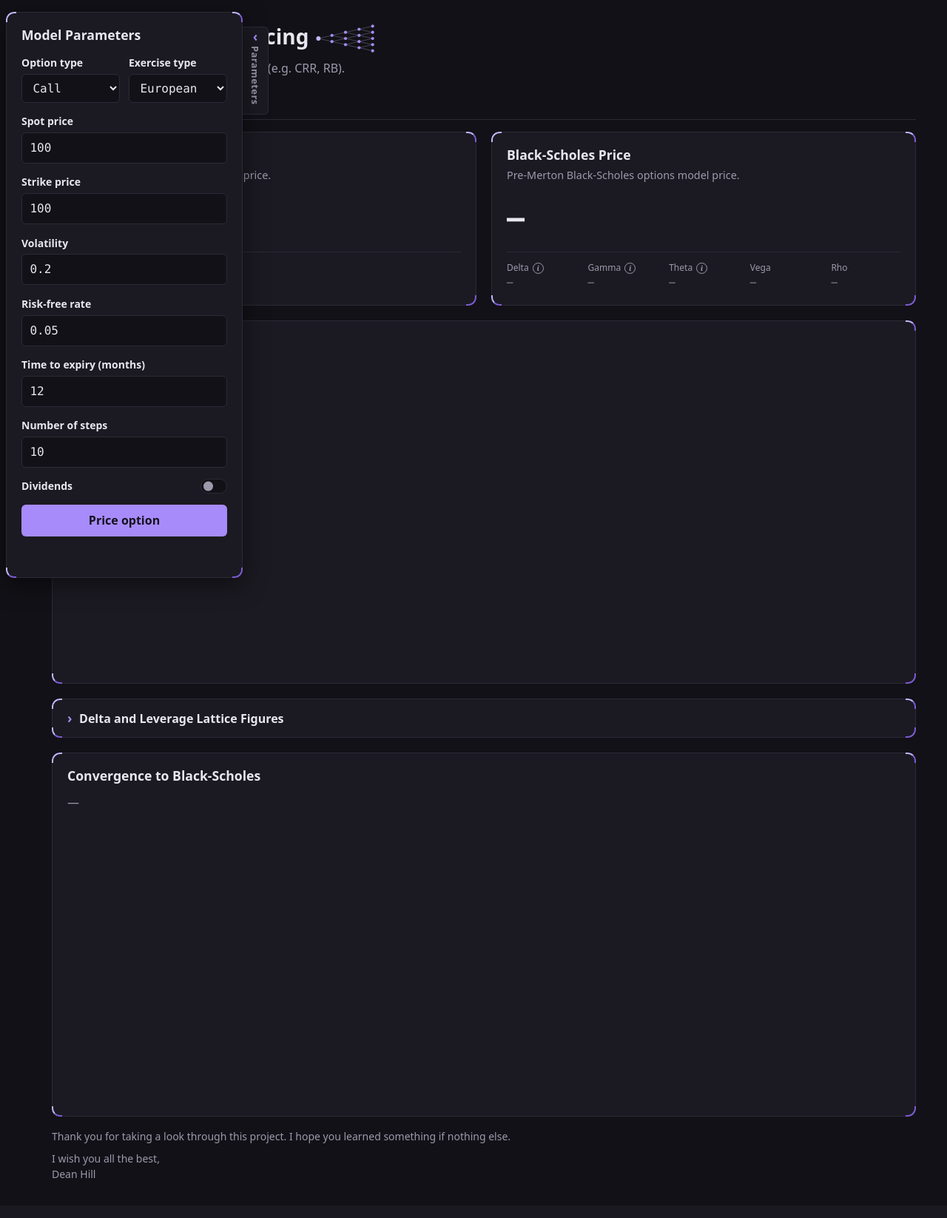
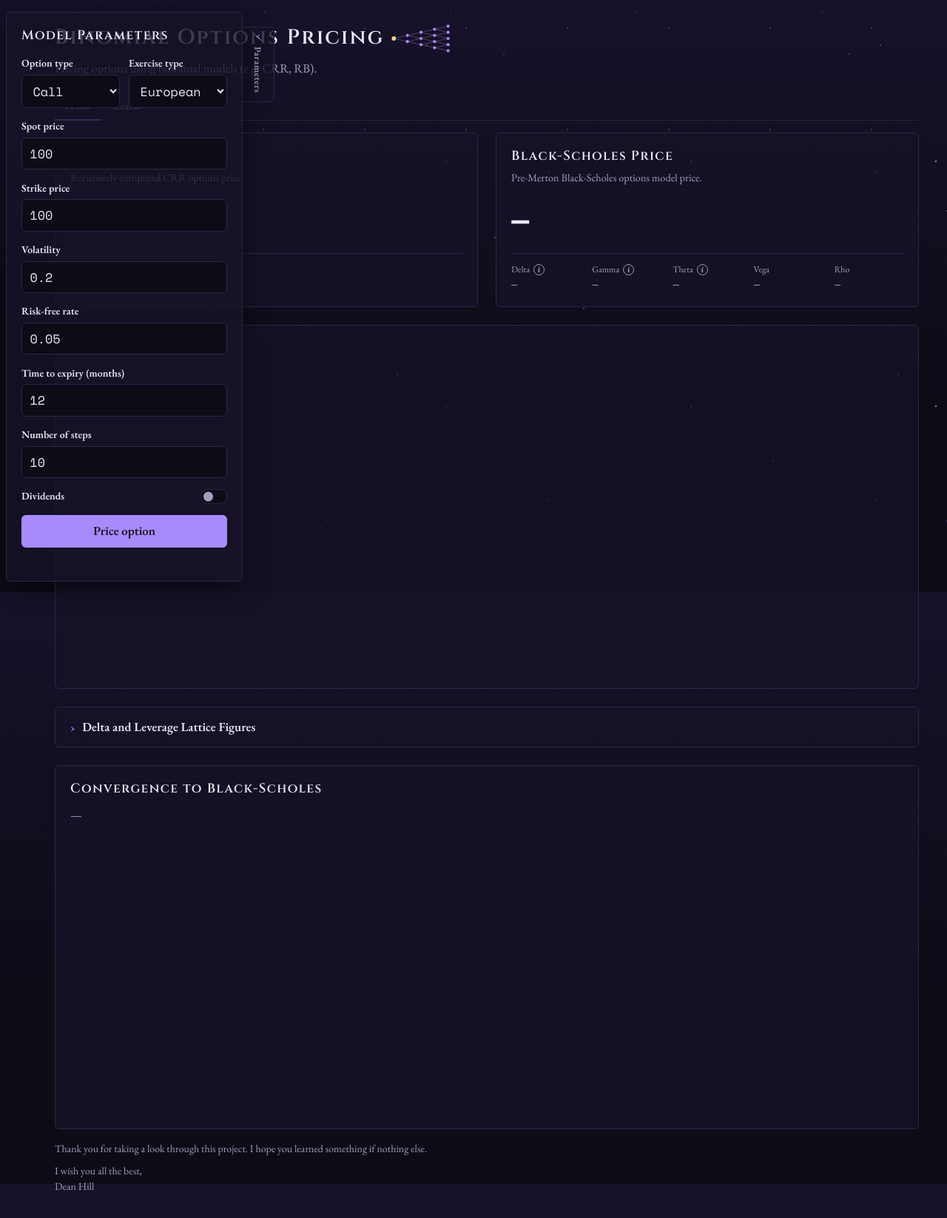
Before and after one commit to hilldean09/binomial_options_pricing, a Flask app: page / in a window 1280 px wide. Shown: the whole page at 74% size. Before the commit the page ends 1592 px from the top, so only its background shows below. Run offline with Flask 3, Linux system fonts and the light colour scheme; some libraries are stand-ins or nearby versions.

Commit message:
Set night sky palette, fonts and twinkling star field
Co-Authored-By: Claude Opus 5.5 <noreply@anthropic.com>

```diff
--- a/static/css/style.css
+++ b/static/css/style.css
@@ -1,30 +1,73 @@
-/* Dark by default; neutrals carry a faint violet tint to sit with the accent. */
+/* Orrery: the binomial tree as a star chart, read off brass instruments.
+   Dark by default; a violet night sky, with brass as the ornament and
+   amber kept for warnings. */
 :root {
     color-scheme: dark;
 
-    --bg: #121117;
-    --surface: #1b1a22;
-    --border: #2c2a36;
-    --text: #e8e6ef;
-    --text-muted: #9d99ab;
+    --bg: #0d0b16;
+    --bg-high: #17112a;
+    /* Plates are a little see-through, so the stars show faintly */
+    --surface: rgb(23 18 39 / 0.8);
+    --surface-solid: #171227;
+    --surface-raised: #211a36;
+    --field-bg: rgb(8 6 15 / 0.55);
+    --border: #2e2647;
+    --text: #ebe7f7;
+    --text-muted: #a49dbb;
     --accent: #a78bfa;
     --accent-hover: #c4b5fd;
     --accent-text: #15121f;
-    --gild-light: #c4b5fd;
-    --gild-dark: #7c5bd6;
-    --gild-size: 14px;
-    --gild-width: 2px;
-    --scrollbar-thumb: #3b3848;
+    --starlight: #dcd6ff;
+    --star-glow: rgb(196 181 253 / 0.75);
+    --brass-light: #f1d38f;
+    --brass: #c99a52;
+    --brass-dark: #7d5a26;
+    --brass-line: color-mix(in srgb, var(--brass) 40%, var(--border));
+    --gild-light: var(--brass-light);
+    --gild-dark: var(--brass-dark);
+    --scrollbar-thumb: #3a3156;
     --error: #ef6f61;
     --warning: #e9b65c;
     --warning-dark: #a87a2a;
-    --radius: 10px;
-    --drawer-width: min(20rem, calc(100vw - 3.5rem));
-    --drawer-toggle-width: 2.25rem;
+    --radius: 6px;
+    --drawer-width: min(20rem, calc(100vw - 3.75rem));
+    --drawer-toggle-width: 2.75rem;
     --drawer-offset: 0.5rem;
-    --gap: 1.25rem;
-    --font: system-ui, -apple-system, "Segoe UI", Roboto, sans-serif;
-    --mono: ui-monospace, "SFMono-Regular", Menlo, Consolas, monospace;
+    --gap: 1.5rem;
+    --font: "EB Garamond", Garamond, Georgia, serif;
+    --display: Cinzel, "EB Garamond", Georgia, serif;
+    --mono: "Space Mono", ui-monospace, "SFMono-Regular", Menlo, Consolas, monospace;
+
+    /* Star field: dots tiled at unrelated sizes, so no pattern shows */
+    --stars:
+        radial-gradient(0.94px 0.94px at 82px 38px, #ffffff, transparent),
+        radial-gradient(0.76px 0.76px at 18px 137px, #ffffff, transparent),
+        radial-gradient(0.72px 0.72px at 129px 54px, #fff4dc, transparent),
+        radial-gradient(0.84px 0.84px at 107px 17px, #fff4dc, transparent),
+        radial-gradient(0.77px 0.77px at 30px 289px, #e4dcff, transparent),
+        radial-gradient(1.05px 1.05px at 322px 321px, #ffffff, transparent),
+        radial-gradient(0.94px 0.94px at 295px 299px, #e4dcff, transparent),
+        radial-gradient(1.22px 1.22px at 23px 285px, #cfc4ff, transparent),
+        radial-gradient(1.02px 1.02px at 214px 73px, #cfc4ff, transparent),
+        radial-gradient(1.11px 1.11px at 286px 417px, #ffffff, transparent),
+        radial-gradient(0.76px 0.76px at 192px 381px, #ffffff, transparent),
+        radial-gradient(1.07px 1.07px at 577px 61px, #fff4dc, transparent),
+        radial-gradient(0.73px 0.73px at 68px 54px, #a79fd0, transparent),
+        radial-gradient(0.61px 0.61px at 74px 58px, #b9b0de, transparent),
+        radial-gradient(0.71px 0.71px at 101px 23px, #b9b0de, transparent),
+        radial-gradient(0.66px 0.66px at 20px 76px, #a79fd0, transparent),
+        radial-gradient(0.68px 0.68px at 114px 73px, #b9b0de, transparent),
+        radial-gradient(0.63px 0.63px at 30px 131px, #a79fd0, transparent),
+        radial-gradient(0.63px 0.63px at 38px 125px, #c9c0ea, transparent),
+        radial-gradient(0.67px 0.67px at 19px 195px, #a79fd0, transparent);
+    --stars-size: 137px 137px, 173px 173px, 211px 211px, 251px 251px, 293px 293px, 347px 347px, 389px 389px, 419px 419px, 467px 467px, 503px 503px, 557px 557px, 613px 613px, 79px 79px, 97px 97px, 109px 109px, 127px 127px, 151px 151px, 163px 163px, 191px 191px, 229px 229px;
+    --stars-bright:
+        radial-gradient(1.67px 1.67px at 272px 218px, #ece6ff, transparent),
+        radial-gradient(1.42px 1.42px at 299px 232px, #ffffff, transparent),
+        radial-gradient(1.25px 1.25px at 184px 249px, #ece6ff, transparent),
+        radial-gradient(1.73px 1.73px at 537px 506px, #ece6ff, transparent),
+        radial-gradient(1.79px 1.79px at 294px 623px, #ffffff, transparent);
+    --stars-bright-size: 331px 331px, 443px 443px, 587px 587px, 677px 677px, 751px 751px;
 }
 
 /* Thin, themed scrollbars on a transparent track so they read as part
@@ -45,12 +88,54 @@
     box-sizing: border-box;
 }
 
+/* Night sky, deepest at the foot of the page, under a fixed star field */
 body {
     margin: 0;
-    background: var(--bg);
+    min-height: 100vh;
+    background: linear-gradient(180deg, var(--bg-high), var(--bg) 70%) fixed;
     color: var(--text);
     font-family: var(--font);
+    font-size: 1.05rem;
     line-height: 1.5;
+}
+
+body::before,
+body::after {
+    content: "";
+    position: fixed;
+    inset: 0;
+    z-index: -1;
+    pointer-events: none;
+}
+
+body::before {
+    background-image: var(--stars);
+    background-size: var(--stars-size);
+    opacity: 0.7;
+}
+
+/* The brighter stars twinkle, slowly */
+body::after {
+    background-image: var(--stars-bright);
+    background-size: var(--stars-bright-size);
+    animation: twinkle 7s ease-in-out infinite alternate;
+}
+
+@keyframes twinkle {
+    from {
+        opacity: 0.35;
+    }
+
+    to {
+        opacity: 0.95;
+    }
+}
+
+@media (prefers-reduced-motion: reduce) {
+    body::after {
+        animation: none;
+        opacity: 0.7;
+    }
 }
 
 /* Keeps page content clear of the drawer toggle */
@@ -58,9 +143,13 @@ body.has-drawer {
     padding-left: calc(var(--drawer-toggle-width) - 0.5rem);
 }
 
+/* Headings in engraved Roman capitals */
 h1, h2, h3 {
     margin: 0;
-    line-height: 1.2;
+    font-family: var(--display);
+    font-weight: 600;
+    line-height: 1.25;
+    letter-spacing: 0.08em;
 }
 
 /* Header / footer */
--- a/templates/base.html
+++ b/templates/base.html
@@ -4,6 +4,9 @@
     <meta charset="utf-8">
     <meta name="viewport" content="width=device-width, initial-scale=1">
     <title>{% block title %}Binomial Options Pricing{% endblock %}</title>
+    <link rel="preconnect" href="https://fonts.googleapis.com">
+    <link rel="preconnect" href="https://fonts.gstatic.com" crossorigin>
+    <link rel="stylesheet" href="https://fonts.googleapis.com/css2?family=Cinzel:wght@500;600;700&family=EB+Garamond:ital,wght@0,400;0,500;0,600;1,400&family=Space+Mono:wght@400;700&display=swap">
     <link rel="stylesheet" href="https://cdn.jsdelivr.net/npm/katex@0.16.11/dist/katex.min.css">
     <link rel="stylesheet" href="{{ url_for('static', filename='css/style.css') }}">
 </head>
```
